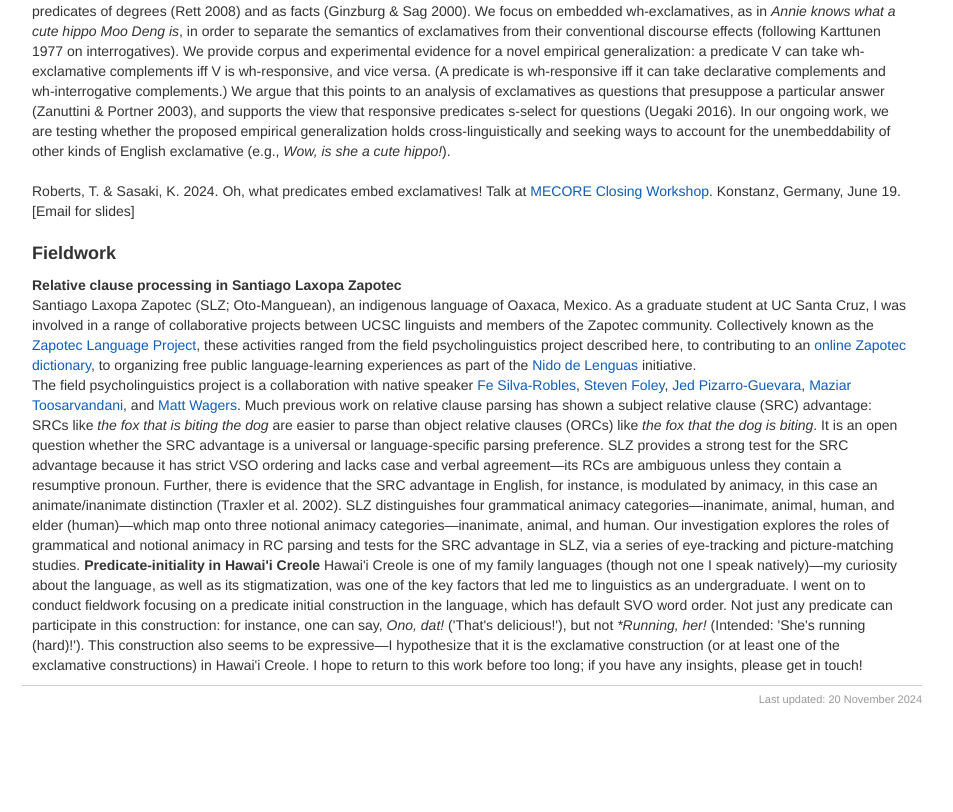
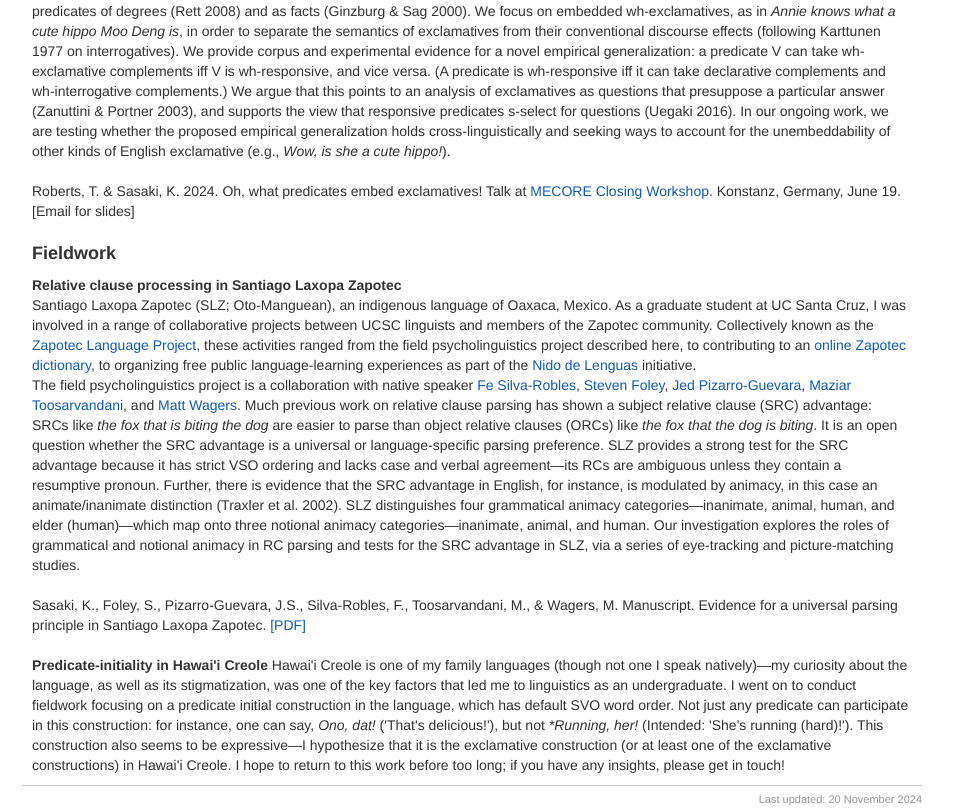
Before and after one commit to kelseysasaki/kelseysasaki.github.io, a plain HTML site: page research.html in a window 1280 px wide. Shown: the part 1137-1949 px from the top of the page, without its empty margins (168-1121 px from the left). Before the commit the page ends 1849 px from the top, so only its background shows below. Drawn offline with Linux system fonts and the light colour scheme.

Commit message:
Update research.html

```diff
--- a/research.html
+++ b/research.html
@@ -92,7 +92,9 @@ Santiago Laxopa Zapotec (SLZ; Oto-Manguean), an indigenous language of Oaxaca, M
 Further, there is evidence that the SRC advantage in English, for instance, is modulated by animacy, in this case an animate/inanimate distinction
 	(Traxler et al. 2002). SLZ distinguishes four grammatical animacy categories—inanimate, animal, human, and elder (human)—which map onto three notional
 	animacy categories—inanimate, animal, and human. Our investigation explores the roles of grammatical and notional animacy in RC parsing and tests for
-	the SRC advantage in SLZ, via a series of eye-tracking and picture-matching studies.
+	the SRC advantage in SLZ, via a series of eye-tracking and picture-matching studies. <br><br>
+
+Sasaki, K., Foley, S., Pizarro-Guevara, J.S., Silva-Robles, F., Toosarvandani, M., & Wagers, M. Manuscript. Evidence for a universal parsing principle in Santiago Laxopa Zapotec. <a href="https://osf.io/978s2">[PDF]</a><br><br>
 
 
 	<b>Predicate-initiality in Hawai'i Creole</b>
```
